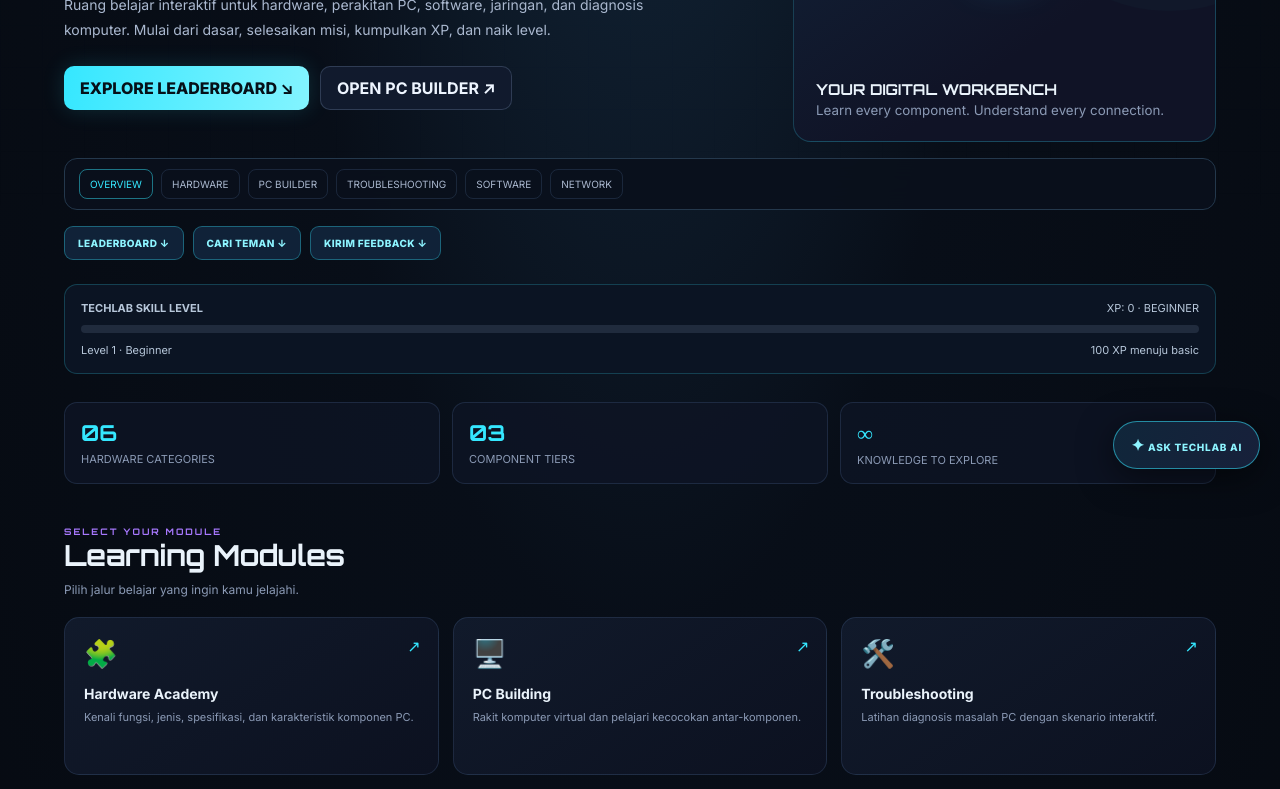
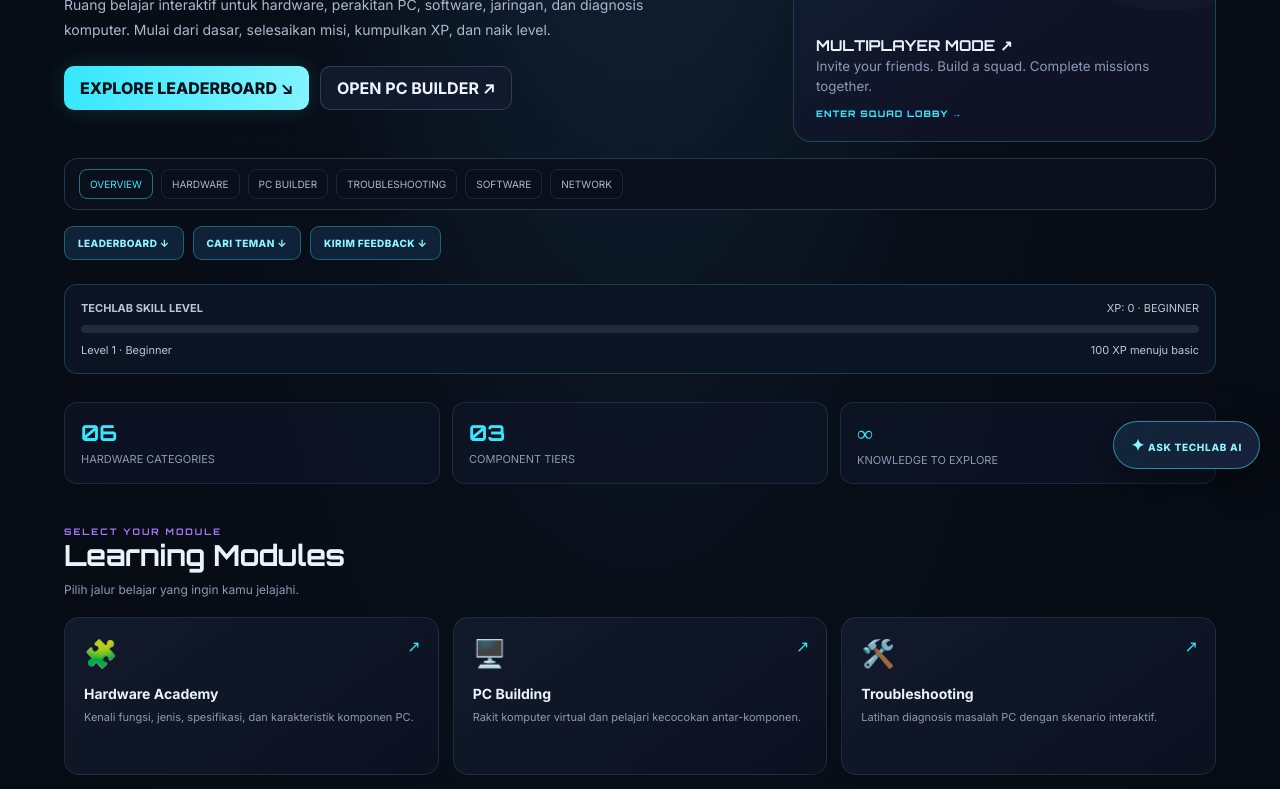
Before and after one commit to ariqhillmanpratama3111-oss/X-TKJ-4-HUB, a plain HTML site: page inside-techlab-pages/index.html in a window 1280 px wide. Shown: the part 311-1100 px from the top of the page. Drawn offline with nearby package versions, Linux system fonts and the light colour scheme.

Commit message:
Add multiplayer mode card to index.html

```diff
--- a/inside-techlab-pages/index.html
+++ b/inside-techlab-pages/index.html
@@ -125,7 +125,7 @@ body[data-page="home"] .feature-wrap#techCommunity{display:block!important;visib
       <p>Ruang belajar interaktif untuk hardware, perakitan PC, software, jaringan, dan diagnosis komputer. Mulai dari dasar, selesaikan misi, kumpulkan XP, dan naik level.</p>
       <div class="hero-buttons"><button class="primary-btn" onclick="location.href='leaderboard.html'">EXPLORE LEADERBOARD ↘</button><button class="secondary-btn" onclick="location.href='pc-builder.html'">OPEN PC BUILDER ↗</button></div>
     </div>
-    <div class="hero-card"><div class="chip">TECHLAB / OVERVIEW</div><div class="core-graphic">⌘</div><div><strong>YOUR DIGITAL WORKBENCH</strong><br><small>Learn every component. Understand every connection.</small></div></div>
+<a class="hero-card multiplayer-hero-card" href="multiplayer.html" aria-label="Buka Multiplayer Mode" style="text-decoration:none;color:inherit;cursor:pointer"><div class="chip">TECHLAB / MULTIPLAYER MODE</div><div class="core-graphic">⚡</div><div><strong>MULTIPLAYER MODE ↗</strong><br><small>Invite your friends. Build a squad. Complete missions together.</small><div style="margin-top:13px;color:var(--cyan);font:800 9px Orbitron;letter-spacing:1px">ENTER SQUAD LOBBY →</div></div></a>
   </section>
   <nav class="page-nav"><a class="active" href="index.html">OVERVIEW</a><a href="hardware-academy.html">HARDWARE</a><a href="pc-builder.html">PC BUILDER</a><a href="troubleshooting-lab.html">TROUBLESHOOTING</a><a href="software-academy.html">SOFTWARE</a><a href="network-academy.html">NETWORK</a></nav>
   <div class="community-shortcuts" aria-label="Akses cepat komunitas"><a href="#leaderboard">LEADERBOARD ↓</a><a href="#communitySearch">CARI TEMAN ↓</a><a href="#feedbackPanel">KIRIM FEEDBACK ↓</a></div><section class="level-panel" id="techlabLevelPanel"><div class="level-meta"><b>TECHLAB SKILL LEVEL</b><span id="tlXpText">XP: 0 · BEGINNER</span></div><div class="level-track"><span id="tlXpBar"></span></div><div class="level-meta"><span id="tlLevelText">Level 1 · Beginner</span><span id="tlNextText">100 XP menuju Basic</span></div></section>
```
